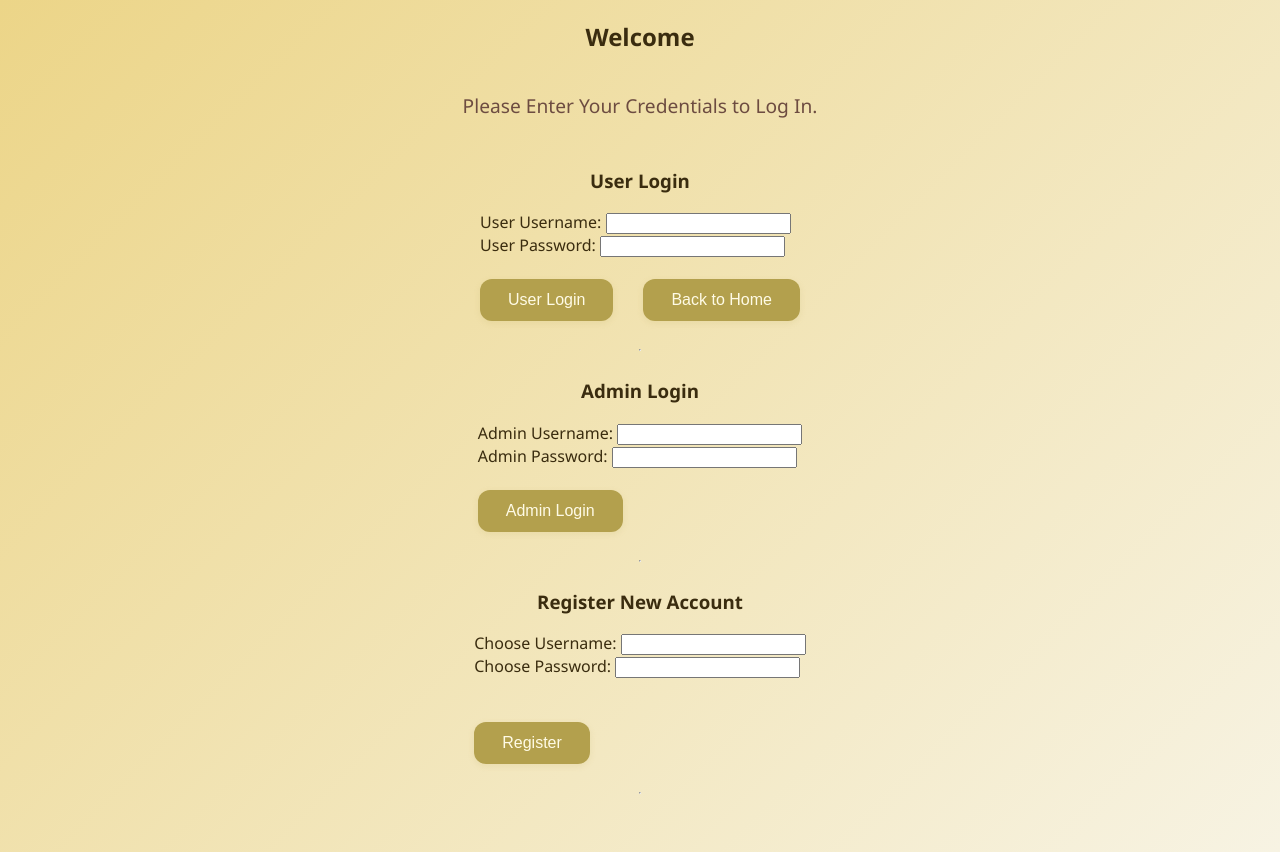
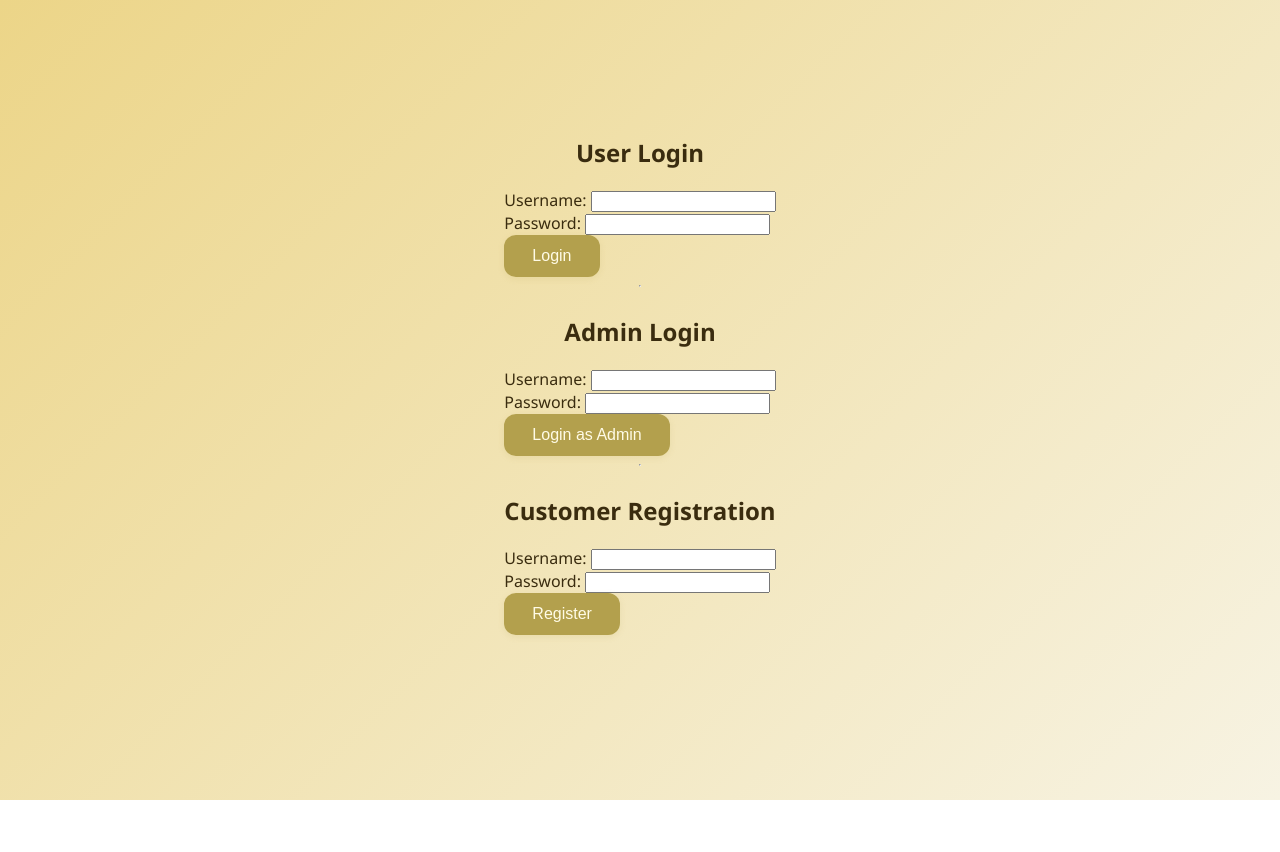
Before and after one commit to JPfern20/POS-System-WebAppDesign, a website: page user.html in a window 1280 px wide. After the commit the page ends 800 px from the top, so only its background shows below. Drawn offline with Linux system fonts and the light colour scheme.

Commit message:
Order Fix

```diff
--- a/user.html
+++ b/user.html
@@ -6,59 +6,42 @@
     <link rel="stylesheet" type="text/css" href="style.css">
 </head>
 <body>
-    <h2>Welcome</h2>
-    <p>Please Enter Your Credentials to Log In.</p>
-
-    <!-- USER LOGIN -->
-    <h3>User Login</h3>
+    <h2>User Login</h2>
     <form id="loginForm">
-        <label for="username">User Username: </label>
+        <label for="username">Username: </label>
         <input type="text" id="username" name="username" required>
         <br>
-        <label for="password">User Password: </label>
+        <label for="password">Password: </label>
         <input type="password" id="password" name="password" required>
-        <br><br>
-        <div class="button-group">
-            <button type="submit" id="submitButton">User Login</button>
-            <br>
-            <button id="backButton" type="button">Back to Home</button>
-        </div>
+        <br>
+        <button type="submit">Login</button>
     </form>
 
     <hr>
 
-    <!-- ADMIN LOGIN -->
-    <h3>Admin Login</h3>
+    <h2>Admin Login</h2>
     <form id="adminLoginForm">
-        <label for="adminUsername">Admin Username: </label>
+        <label for="adminUsername">Username: </label>
         <input type="text" id="adminUsername" name="adminUsername" required>
         <br>
-        <label for="adminPassword">Admin Password: </label>
+        <label for="adminPassword">Password: </label>
         <input type="password" id="adminPassword" name="adminPassword" required>
-        <br><br>
-        <div class="button-group">
-            <button type="submit" id="loginButton">Admin Login</button>
-        </div>
+        <br>
+        <button type="submit">Login as Admin</button>
     </form>
 
     <hr>
 
-    <!-- USER REGISTRATION -->
-    <h3>Register New Account</h3>
+    <h2>Customer Registration</h2>
     <form id="registerForm">
-        <label for="regUsername">Choose Username: </label>
-        <input type="text" id="regUsername" name="regUsername" required>
+        <label for="regUsername">Username: </label>
+        <input type="text" id="regUsername" name="username" required>
         <br>
-        <label for="regPassword">Choose Password: </label>
-        <input type="password" id="regPassword" name="regPassword" required>
+        <label for="regPassword">Password: </label>
+        <input type="password" id="regPassword" name="password" required>
         <br>
-        <br><br>
-        <div class="button-group">
-            <button type="submit" id="registerButton">Register</button>
-        </div>
+        <button type="submit">Register</button>
     </form>
-
-    <hr>
 
     <p id="message"></p>
     <script src="script.js"></script>
```
